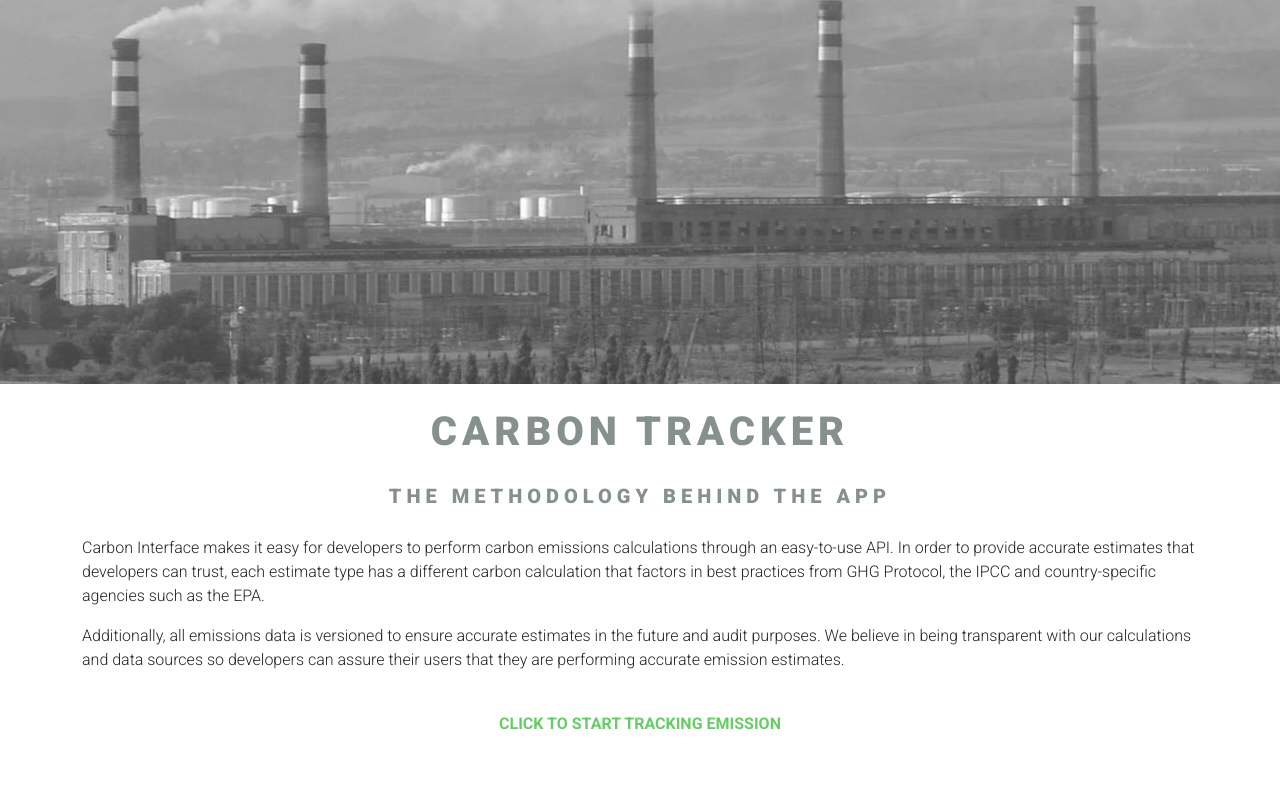
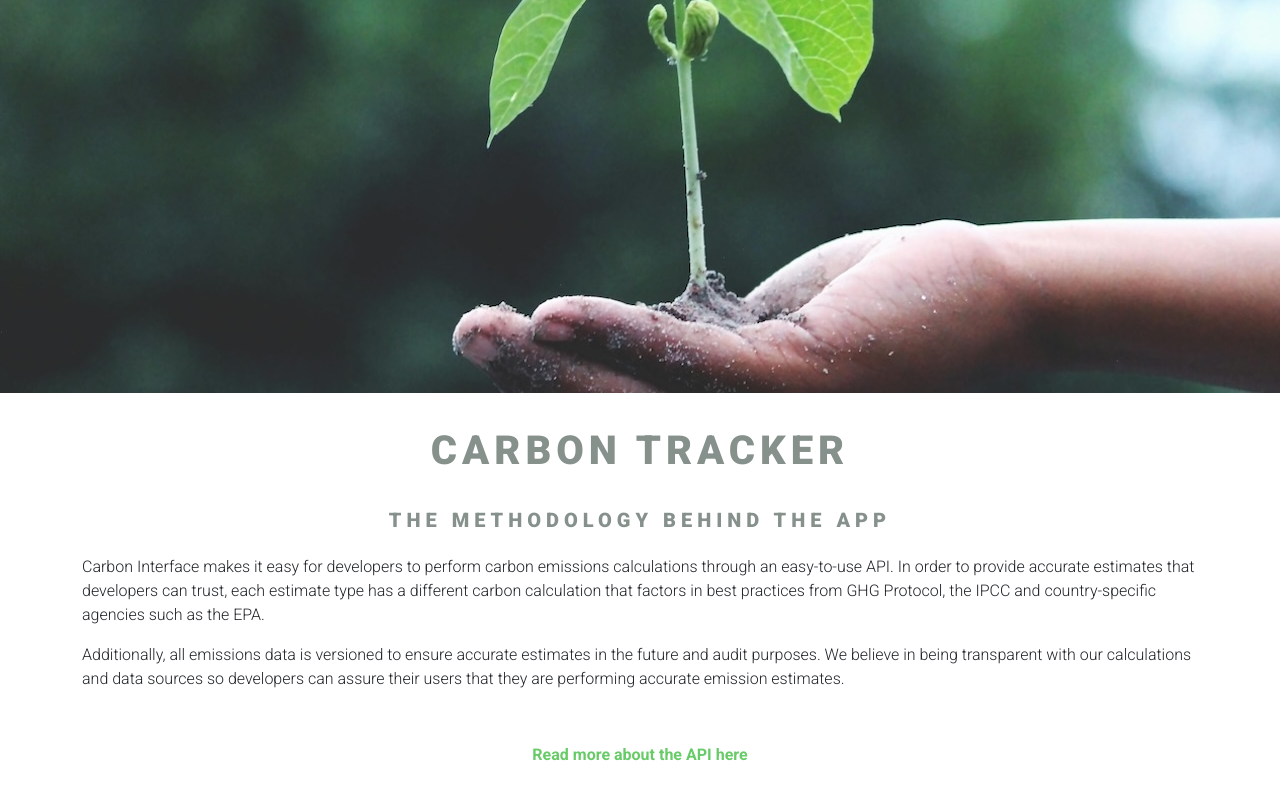
Before and after one commit to samanthatan01/CarbonTracker, a React (Vite) app: page /main in a window 1280 px wide. Shown: the part 276-1076 px from the top of the page. Before the commit the page ends 1036 px from the top, so only its background shows below. Built offline with nearby package versions, Linux system fonts and the light colour scheme.

Commit message:
Update css files and banner image

```diff
--- a/src/components/Form.jsx
+++ b/src/components/Form.jsx
@@ -65,12 +65,11 @@ const Form = (props) => {
       <div className="row">
         <div className="submitform col-sm-10">
           <div className="col-sm-1"></div>
+          <button className="submitbutton col-sm-3" onClick={props.submitEntry}>
+            Submit
+          </button>
           <button className="clearbutton col-sm-3" onClick={props.clearEntry}>
             Clear Entry
-          </button>
-
-          <button className="submitbutton col-sm-3" onClick={props.submitEntry}>
-            Submit
           </button>
           <div className="col-sm-1"></div>
         </div>
--- a/src/components/main.module.css
+++ b/src/components/main.module.css
@@ -10,6 +10,7 @@
   font-weight: 700;
   font-style: normal;
   letter-spacing: 5px;
+  margin-top: 10px;
 }
 
 .link {
--- a/src/pages/Main.jsx
+++ b/src/pages/Main.jsx
@@ -1,12 +1,11 @@
 import React from "react";
-import bannerimg2 from "../components/bannerimg2.jpg";
+import bannerphoto from "../components/bannerphoto.jpg";
 import styles from "../components/main.module.css";
-import { NavLink } from "react-router-dom";
 
 const Main = () => {
   return (
     <>
-      <img src={bannerimg2} alt="pollution" />
+      <img src={bannerphoto} alt="pollution" />
       <br />
       <br />
       <div className="container">
@@ -38,9 +37,13 @@ const Main = () => {
             estimates.
           </p>
           <br />
-          <NavLink className={`${styles.link}`} to="/member/list">
-            CLICK TO START TRACKING EMISSION
-          </NavLink>
+          <a
+            className={`${styles.link}`}
+            href="https://faint-class-d56.notion.site/Carbon-Interface-Methodology-d788fff61c724a48b100e0f7d77c0c57"
+          >
+            Read more about the API here
+          </a>
+          <br />
           <br />
           <br />
           <br />
```
Also changed, not shown: src/components/bannerimg2.jpg (deleted), src/components/bannerphoto.jpg (added).
